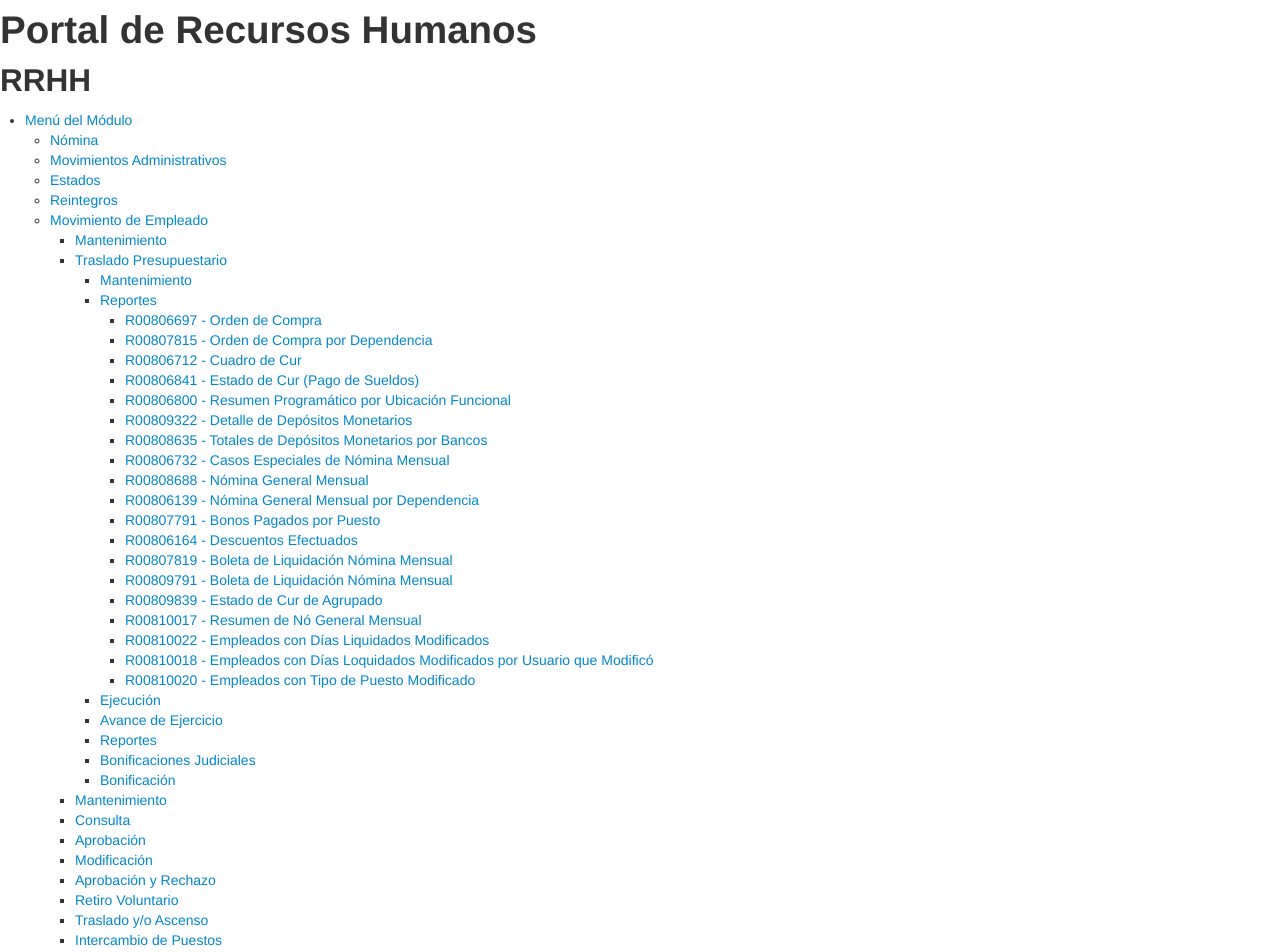
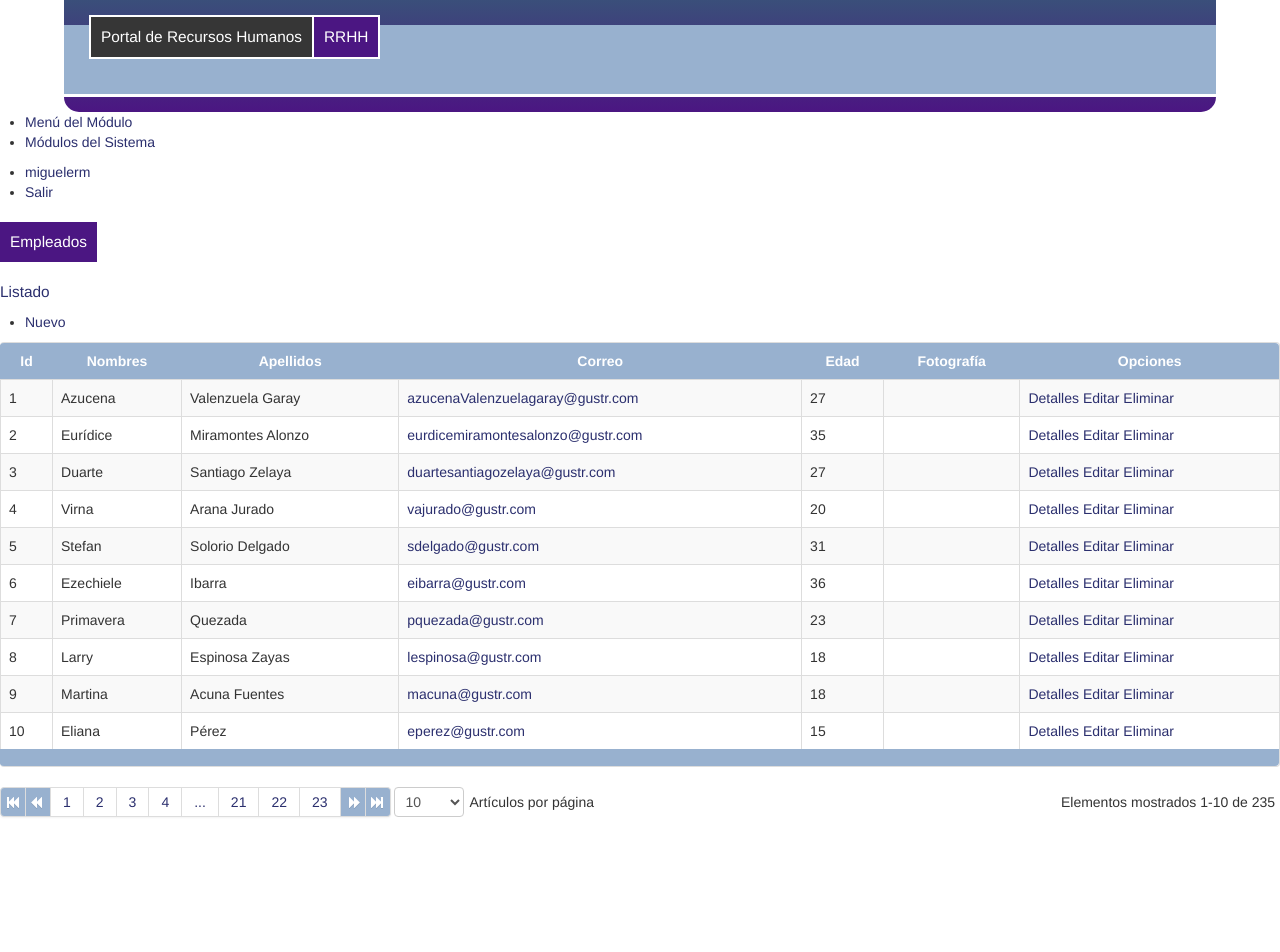
Before and after one commit to miguelerm/html-template, a plain HTML site: page list.html in a window 1280 px wide. Shown: the top 952 px of the page. After the commit the page ends 842 px from the top, so only its background shows below. Drawn offline with Linux system fonts and the light colour scheme.

Commit message:
Se implemento estilo del encabezado
Se implemento el estilo para el encabezado,
Paginacion,
Tablas.

```diff
--- a/less/bootstrap/variables.less
+++ b/less/bootstrap/variables.less
@@ -38,7 +38,7 @@
 
 // Links
 // -------------------------
-@linkColor:             #08c;
+@linkColor:             #2b2f6e;
 @linkColorHover:        darken(@linkColor, 15%);
 
 
--- a/less/style.less
+++ b/less/style.less
@@ -2,6 +2,14 @@
 @import 'bootstrap/bootstrap.less';
 @import 'bootstrap/responsive.less';
 
+@fondo-1: #4b1682; // Morado usando en el fondo de los titulos y en la parte de abajo del encabezado.
+@fondo-2: #98b1cf; // Celeste usado como fondo del encabezado de las tablas.
+@fondo-3: #3a4f7a; // Azul utilizado en la parte superior del encabezado.
+@gris: #363636;
+@blancoLetras: #fff;
+@headerBorderRadix: 15px;
+
+// Tablas
 table {
     ul.options {
         margin:0;
@@ -17,20 +25,25 @@ table {
     .table();
     .table-bordered();
     .table-striped();
-    > thead {
+    > thead , > tfoot {
+        background-color: @fondo-2;
         > tr {
             > th {
+                color: @blancoLetras;
+                border-color: @fondo-2;
                 text-align:center;
             }
         }
     }
 }
 
+// Formularios
 form > fieldset > legend
 {
     .hide()
 }
 
+// Paginacion
 .pagination {
 
     > ul {
@@ -42,7 +55,7 @@ form > fieldset > legend
             .hide-text();
             > a {
                 height: 20px;
-                background-color: @linkColor;
+                background-color: @fondo-2;
                 background-image: url("@{iconWhiteSpritePath}");
             }
         }
@@ -68,6 +81,94 @@ form > fieldset > legend
     > form,
     > form > fieldset {
         display: inline;
+        label > span {
+            margin: 5px;
+            float: right;
+        }
+        select {
+            float: left;
+            width: 70px;
+            margin: 0;
+        }
+    }
+
+    > p {
+        margin: 5px;
+        float: right;
+        display: inline;
     }
 
 }
+
+// Menu
+#menu > li {
+    ul, ol {
+        .hide();
+    }
+}
+
+#menu-user ul {
+    .hide();
+}
+
+// Encabezados.
+
+// Encabezado de pagina.
+body > header {
+    background-color: @fondo-1;
+    color: @blancoLetras;
+    overflow: hidden;
+    width: 90%;
+    margin-left: 5%;
+    .border-bottom-radius(@headerBorderRadix);
+    #gradient > .vertical(@fondo-3, @fondo-1);
+
+    > hgroup {
+
+        background-color: @fondo-2;
+        margin-top: 25px;
+        margin-bottom: @headerBorderRadix;
+        padding-bottom: 25px;
+        border-bottom: 3px solid @blancoLetras;
+
+        > h1, > h2 {
+            font-weight: normal;
+            font-size: 110%;
+            margin-top: -10px;
+            padding: 0 10px;
+            border: 2px solid @blancoLetras;
+            display: inline-block;
+        }
+        > h1 {
+            margin-left: 25px;
+            background-color: @gris;
+        }
+        > h2 {
+            margin-left: -6px;
+            background-color: @fondo-1;
+        }
+    }
+}
+
+// Encabezado de formulario.
+article > header {
+
+    > hgroup {
+
+        > h3, > h4 {
+            font-weight: normal;
+            font-size: 110%;
+        }
+
+        > h3 {
+            padding: 0 10px;
+            background-color: @fondo-1;
+            color: @blancoLetras;
+            display: inline-block;
+       }
+       > h4 {
+           color: @linkColor;
+       }
+    }
+
+}
--- a/list.html
+++ b/list.html
@@ -30,7 +30,7 @@
         </header>
         <nav>
             <ul id="menu">
-                <li id="menu-module">
+                <li>
                     <a href="#" title="">Men&uacute; del M&oacute;dulo</a>
                     <ul>
                         <li><a href="#" title="">N&oacute;mina</a></li>
@@ -93,7 +93,7 @@
                         <li><a href="#" title="">Ingreso, Reingreso o Reinstalacion</a></li>
                     </ul>
                 </li>
-                <li id="menu-system">
+                <li>
                     <a href="#" title="">M&oacute;dulos del Sistema</a>
                     <ol>
                         <li><a href="#" title="">Admin RRHH</a></li>
```
